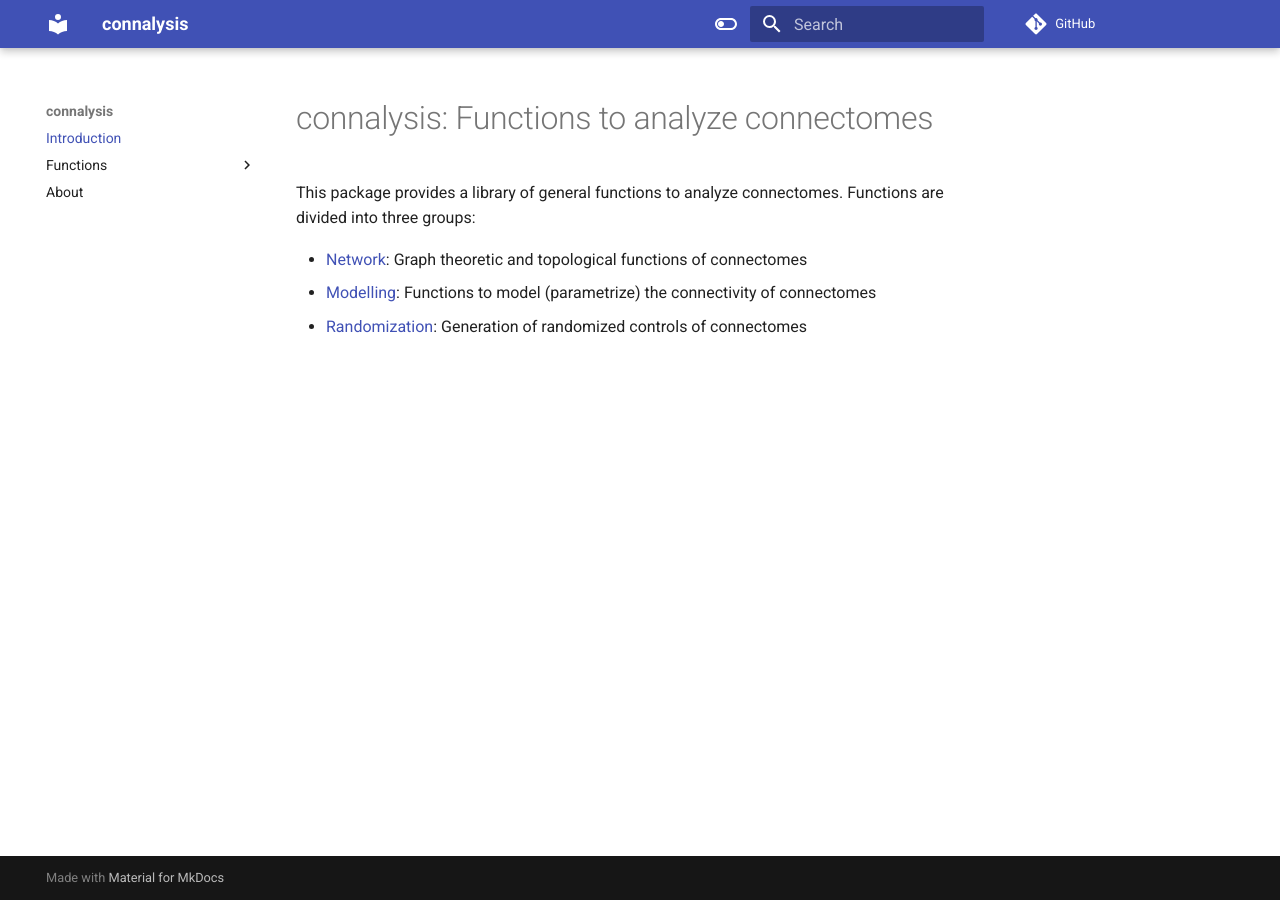
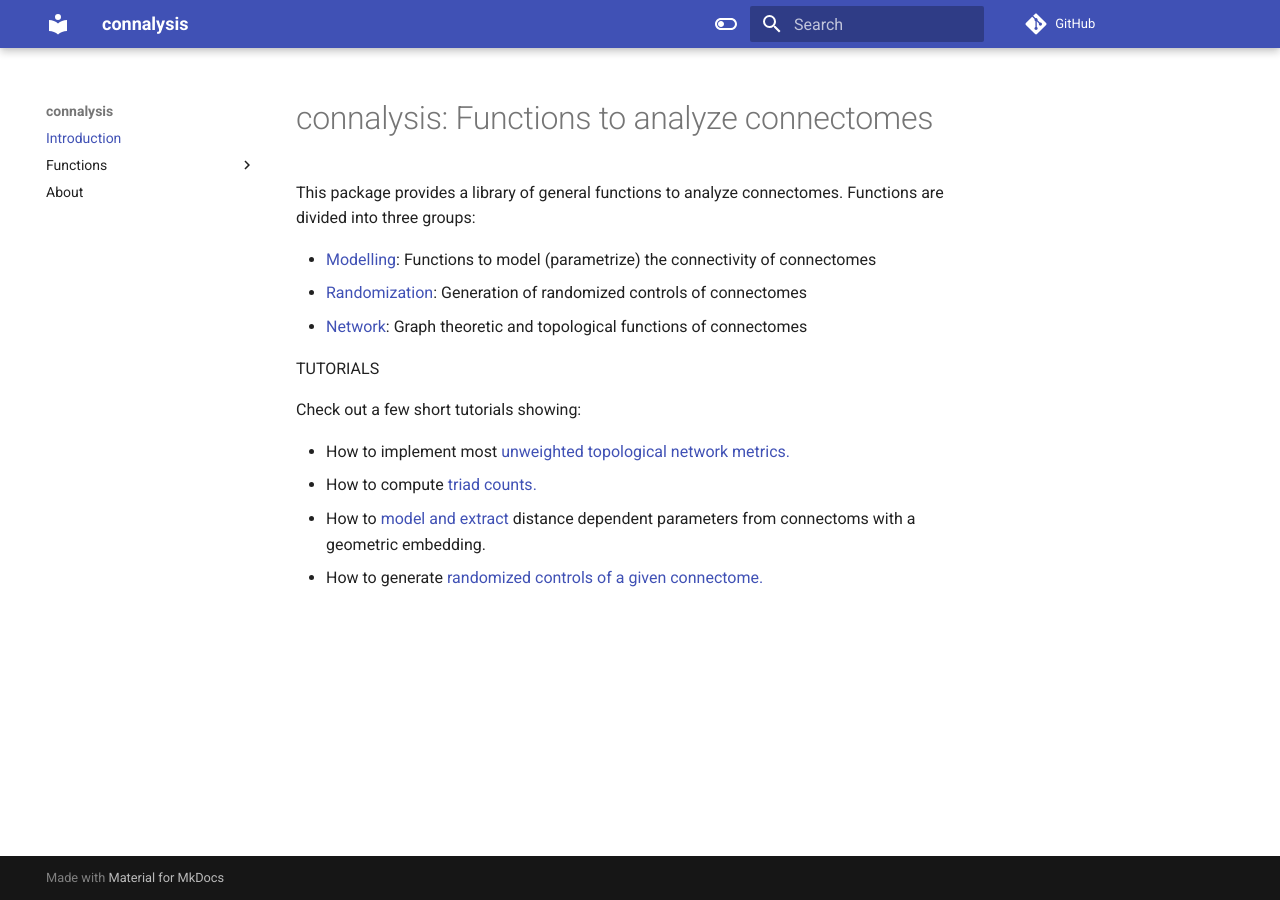
Before and after one commit to danielaegassan/connectome_analysis, an MkDocs documentation site: the page built from docs/index.md, in a window 1280 px wide. Built offline with MkDocs 1.6.1 and Material for MkDocs 9.7.7, drawn with Linux system fonts in a browser that asks for light colours; comment, search, counter and statistics services are not loaded.

Commit message:
adding tutorials to main docs page

```diff
--- a/docs/index.md
+++ b/docs/index.md
@@ -2,6 +2,20 @@
 
 This package provides a library of general functions to analyze connectomes. Functions are divided into three groups:
 
-* [Network](network.md): Graph theoretic and topological functions of connectomes
 * [Modelling](modelling.md): Functions to model (parametrize) the connectivity of connectomes
 * [Randomization](randomization.md): Generation of randomized controls of connectomes
+* [Network](network.md): Graph theoretic and topological functions of connectomes
+
+TUTORIALS
+
+Check out a few short tutorials showing:
+
+* How to implement most
+[unweighted topological network metrics.](https://github.com/danielaegassan/connectome_analysis/blob/master/tutorials/TDA_unweighted_networks.ipynb)
+* How to compute
+[triad counts.](https://github.com/danielaegassan/connectome_analysis/blob/master/tutorials/counting_triads.ipynb)
+* How to
+[model and extract](https://github.com/danielaegassan/connectome_analysis/blob/master/tutorials/modelling.ipynb)
+distance dependent parameters from connectoms with a geometric embedding.
+* How to generate
+[randomized controls of a given connectome.](https://github.com/danielaegassan/connectome_analysis/blob/master/tutorials/randomization.ipynb)
```
Also changed, not shown: site/index.html, site/randomization/index.html, site/search/search_index.json, 1 other file.
